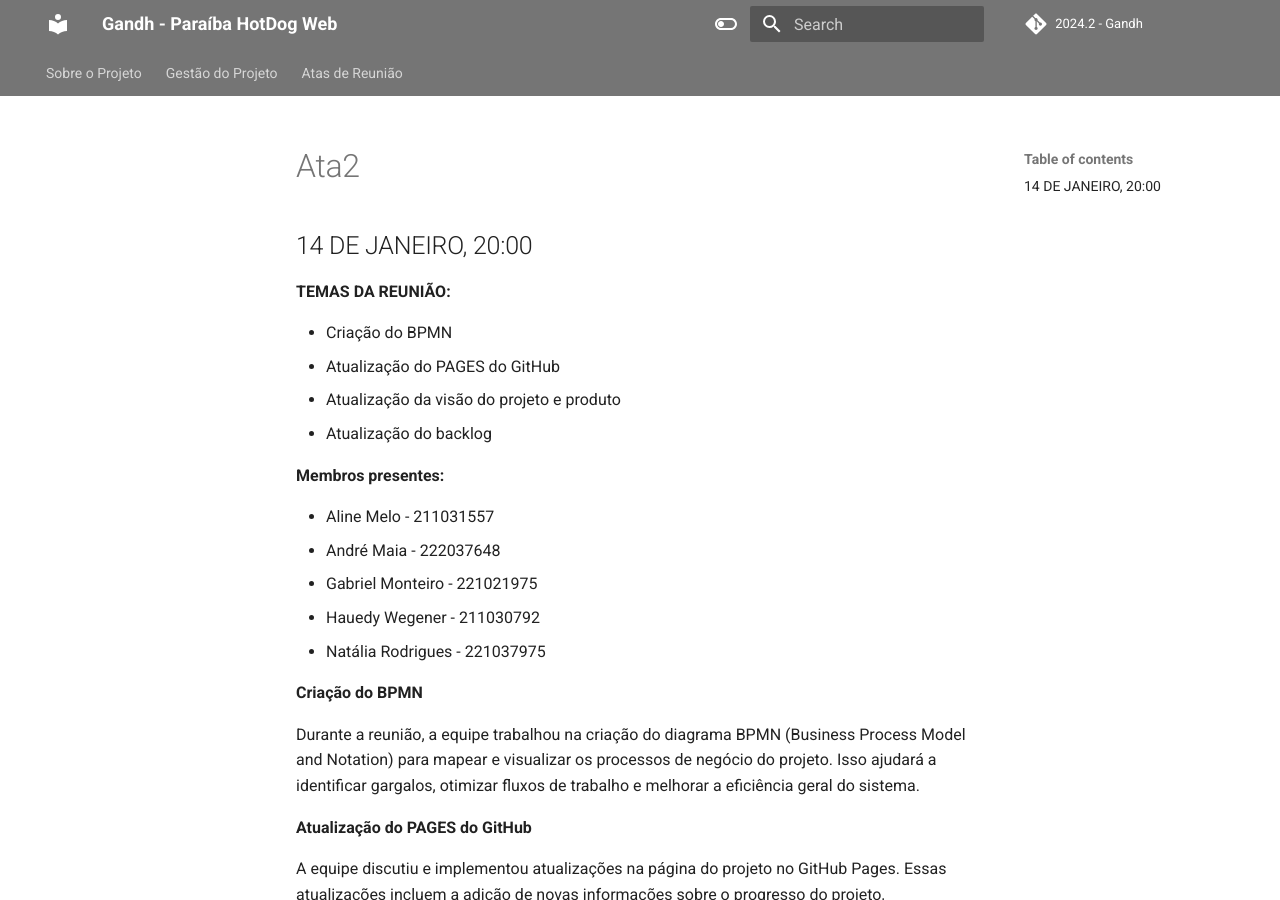
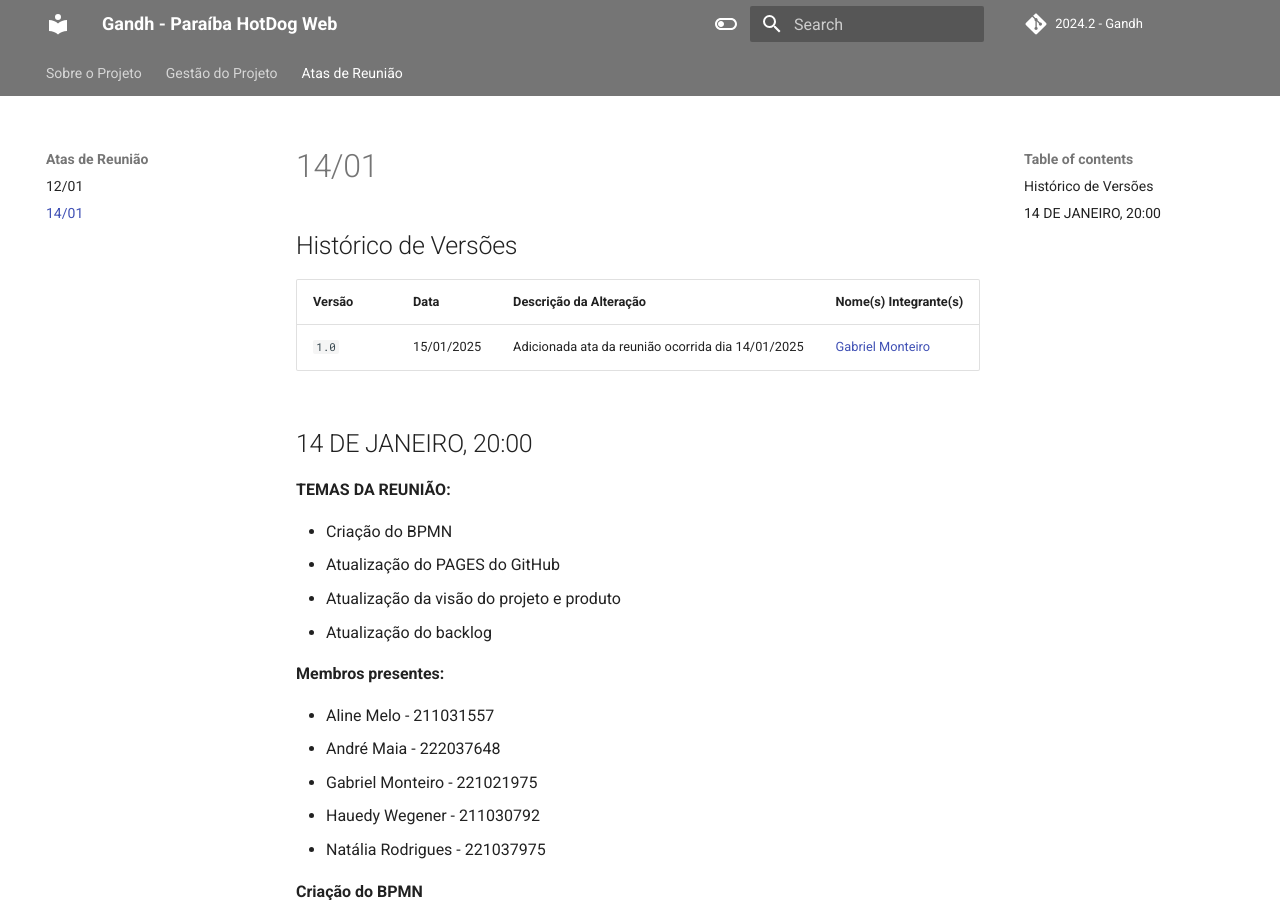
Before and after one commit to FGA-REQ/2024.2-Gandh, an MkDocs documentation site: the page built from docs/atas-reuniao/ata2.md, in a window 1280 px wide and 900 px high. Built offline with MkDocs 1.6.1 and Material for MkDocs 9.7.7, drawn with Linux system fonts in a browser that asks for light colours; comment, search, counter and statistics services are not loaded.

Commit message:
fix: adc ao yml

```diff
--- a/docs/atas-reuniao/ata2.md
+++ b/docs/atas-reuniao/ata2.md
@@ -1,3 +1,8 @@
+## Histórico de Versões
+| Versão | Data | Descrição da Alteração | Nome(s) Integrante(s) |
+| ---- | -- | -------------------- | ------------------- |
+| `1.0` | 15/01/2025 | Adicionada ata da reunião ocorrida dia 14/01/2025 | [Gabriel Monteiro](https://github.com/GabrielSMonteiro) |
+
 ## 14 DE JANEIRO, 20:00
 
 **TEMAS DA REUNIÃO:**
--- a/mkdocs.yml
+++ b/mkdocs.yml
@@ -14,6 +14,7 @@ nav:
       - Canvas MVP: "CanvasMVP/canvasMVP.md"
   - Atas de Reunião:
       - 12/01: "atas-reuniao/atas.md"
+      - 14/01: "atas-reuniao/ata2.md"
 
 theme:
   name: material
```
